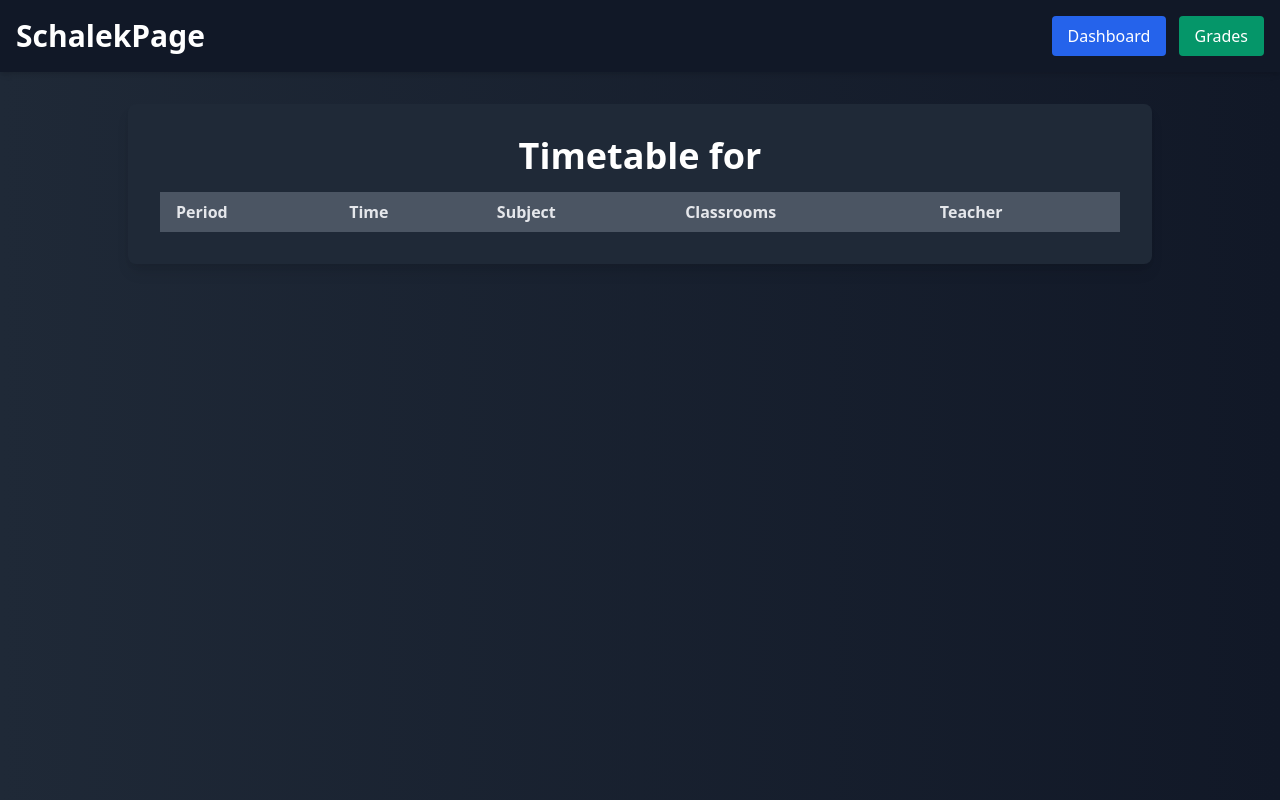
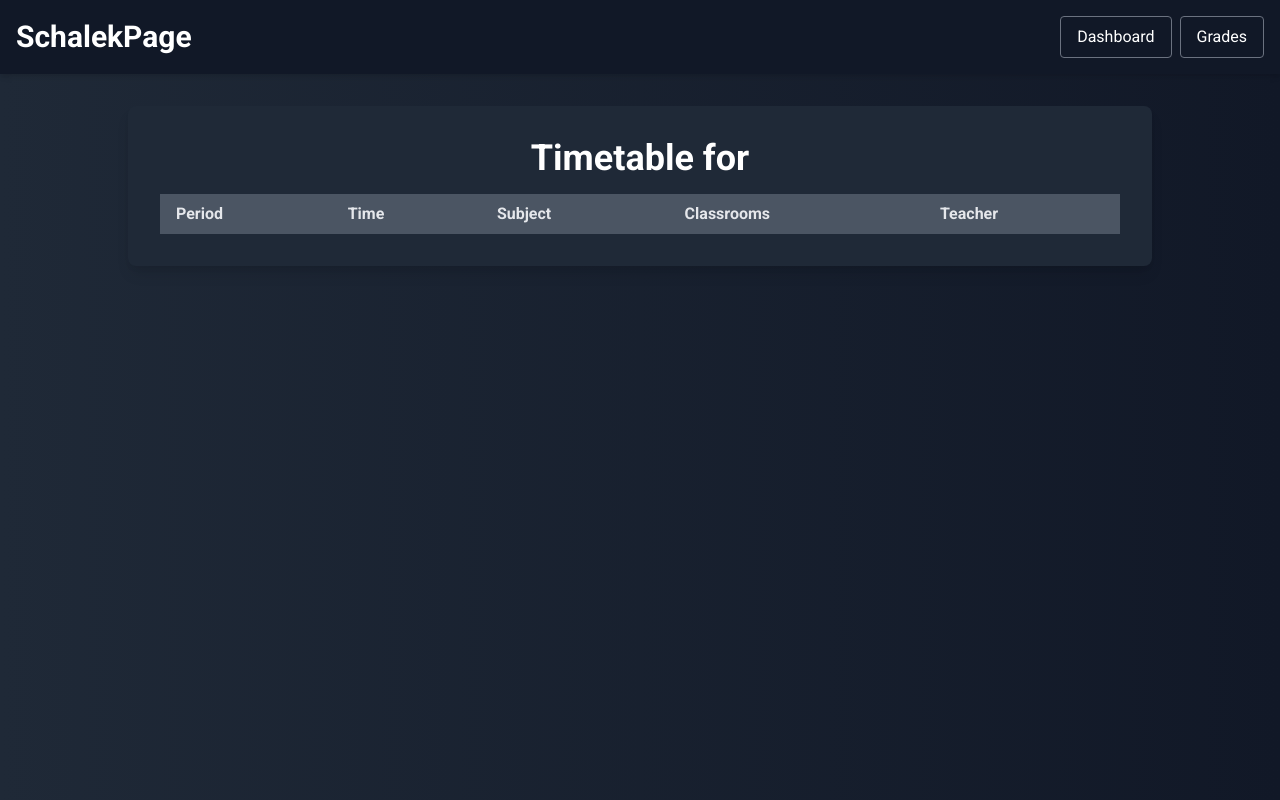
Before and after one commit to KuboHA/SchalekPage, a Flask app: template templates/timetable.html in a window 1280 px wide. Run offline with Flask 3, Linux system fonts and the light colour scheme; the template is opened without the code that fills it, so the values that code supplies are empty.

Commit message:
fix login

```diff
--- a/app.py
+++ b/app.py
@@ -5,12 +5,14 @@ from edupage_api.messages import Messages  # Import the Messages class
 from edupage_api.substitution import Substitution, TimetableChange
 from edupage_api.grades import Grades, EduGrade
 from edupage_api.lunches import Lunches  # Import the Lunches class
-from datetime import datetime, date
+from edupage_api.ringing import RingingTimes, RingingType, RingingTime  # Import the Ringing classes
+from datetime import datetime, date, timedelta
 from typing import Optional, Union
 from collections import defaultdict
+import re
 
 app = Flask(__name__)
-app.secret_key = ''  # Change this to a real secret key in production
+app.secret_key = '738-531-827'  # Change this to a real secret key in production
 
 class EduStudent:
     def __init__(self, person_id: int, name: str, gender: str, in_school_since: Optional[datetime], class_id: int, number_in_class: int):
@@ -43,7 +45,7 @@ def login():
     subdomain = request.form['subdomain']
 
     # Format the username from NameSurname to Name Surname
-    formatted_username = ' '.join([username[:username.find('S')], username[username.find('S'):]])
+    formatted_username = re.sub(r'(?<!^)(?=[A-Z])', ' ', username)
 
     edupage = Edupage()
     try:
@@ -121,7 +123,11 @@ def dashboard():
     # Fetch notifications
     notifications = edupage.get_notifications()
 
-    return render_template('dashboard.html', student=student, notifications=notifications, event_type_map=EVENT_TYPE_MAP, event_type_icons=EVENT_TYPE_ICONS)
+    # Fetch next ringing time
+    ringing_times = RingingTimes(edupage)
+    next_ringing_time = ringing_times.get_next_ringing_time(datetime.now())
+
+    return render_template('dashboard.html', student=student, notifications=notifications, next_ringing_time=next_ringing_time, event_type_map=EVENT_TYPE_MAP, event_type_icons=EVENT_TYPE_ICONS)
 
 @app.route('/search_teacher')
 def search_teacher():
--- a/templates/timetable.html
+++ b/templates/timetable.html
@@ -4,9 +4,20 @@
     <meta charset="UTF-8">
     <title>Timetable</title>
     <link href="https://cdn.jsdelivr.net/npm/tailwindcss@2.2.19/dist/tailwind.min.css" rel="stylesheet">
+    <link href="https://fonts.googleapis.com/css2?family=Roboto:wght@400;700&display=swap" rel="stylesheet">
     <style>
+        body {
+            font-family: 'Roboto', sans-serif;
+        }
         th {
             text-align: left;
+        }
+        .btn {
+            transition: color 0.3s, border-color 0.3s;
+        }
+        .btn:hover {
+            color: #ffffff;
+            border-color: #ffffff;
         }
     </style>
 </head>
@@ -14,9 +25,13 @@
     <header class="bg-gray-900 p-4 shadow-md">
         <div class="container mx-auto flex justify-between items-center">
             <h1 class="text-3xl font-bold text-white">SchalekPage</h1>
-            <div>
-                <button class="bg-blue-600 text-white px-4 py-2 rounded hover:bg-blue-700 transition duration-300" onclick="location.href='{{ url_for('dashboard') }}'">Dashboard</button>
-                <button class="bg-green-600 text-white px-4 py-2 rounded hover:bg-green-700 transition duration-300 ml-2" onclick="location.href='{{ url_for('grades') }}'">Grades</button>
+            <div class="flex space-x-2">
+                <button class="btn text-white border border-gray-500 px-4 py-2 rounded hover:border-white transition duration-300 flex items-center" onclick="location.href='{{ url_for('dashboard') }}'">
+                     Dashboard
+                </button>
+                <button class="btn text-white border border-gray-500 px-4 py-2 rounded hover:border-white transition duration-300 flex items-center" onclick="location.href='{{ url_for('grades') }}'">
+                    Grades
+                </button>
             </div>
         </div>
     </header>
```
Also changed, not shown: templates/dashboard.html (+25 -1 lines).
